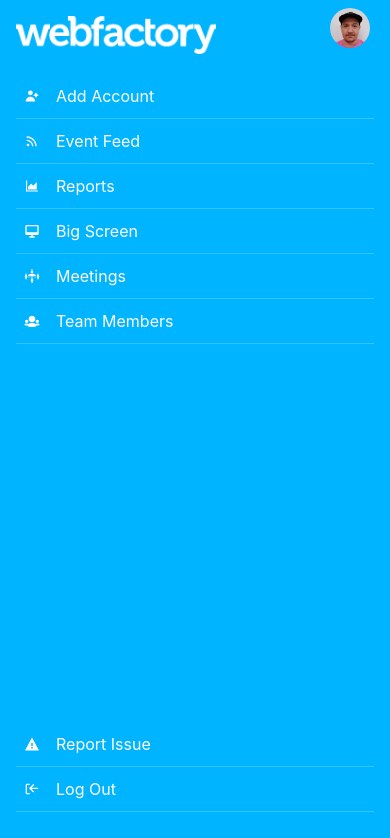
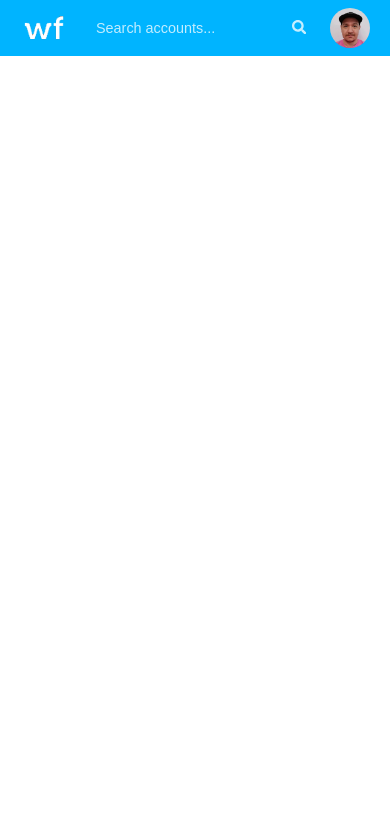
Before and after one commit to joejcox/workflow, a React (Create React App) app: page / in a window 390 px wide. Shown: the top 838 px of the page. Built offline with nearby package versions, Linux system fonts and the light colour scheme.

Commit message:
Uncomment line to hide sidebar initial position on mobile

```diff
--- a/src/components/Sidebar/Sidebar.module.scss
+++ b/src/components/Sidebar/Sidebar.module.scss
@@ -5,7 +5,7 @@
   position: absolute;
   top: 0;
   left: 0;
-  // transform: translateX(-100%);
+  transform: translateX(-100%);
   padding: 1rem;
 
   .toggle_menu {
```
